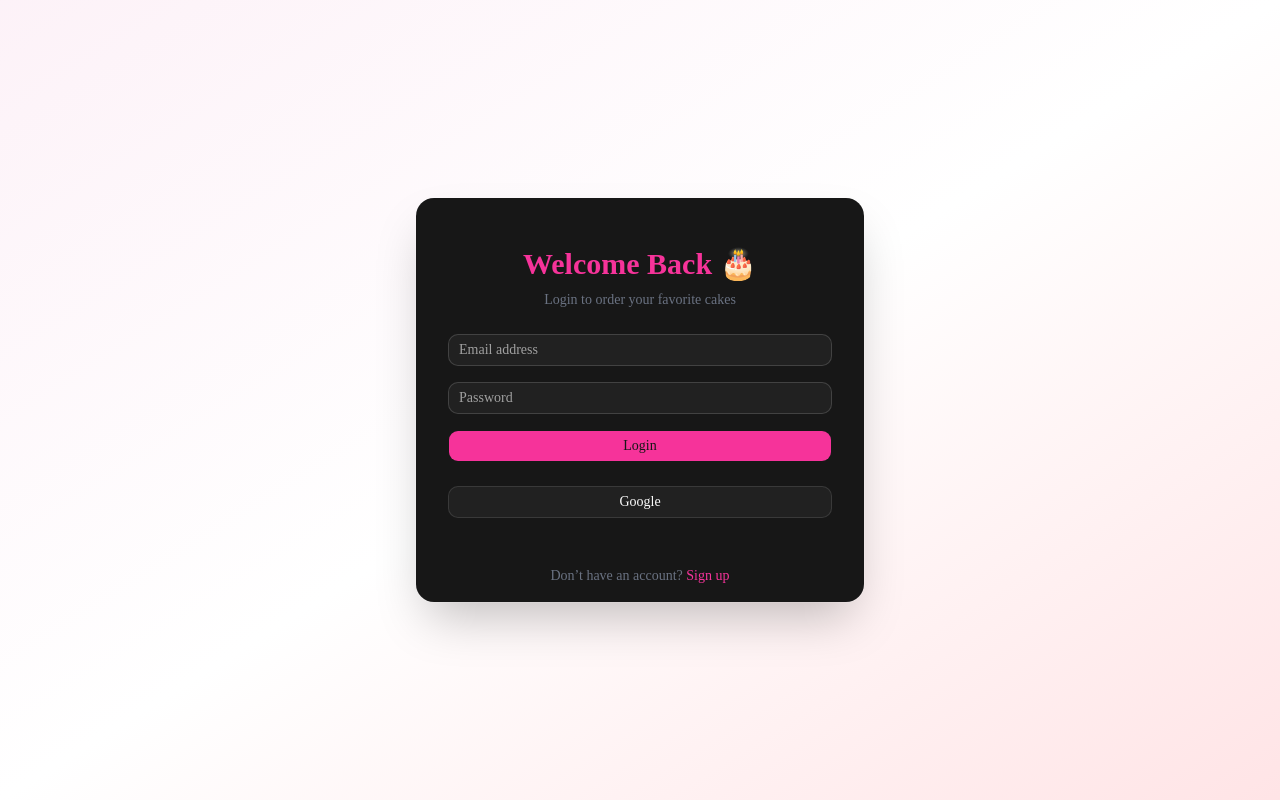
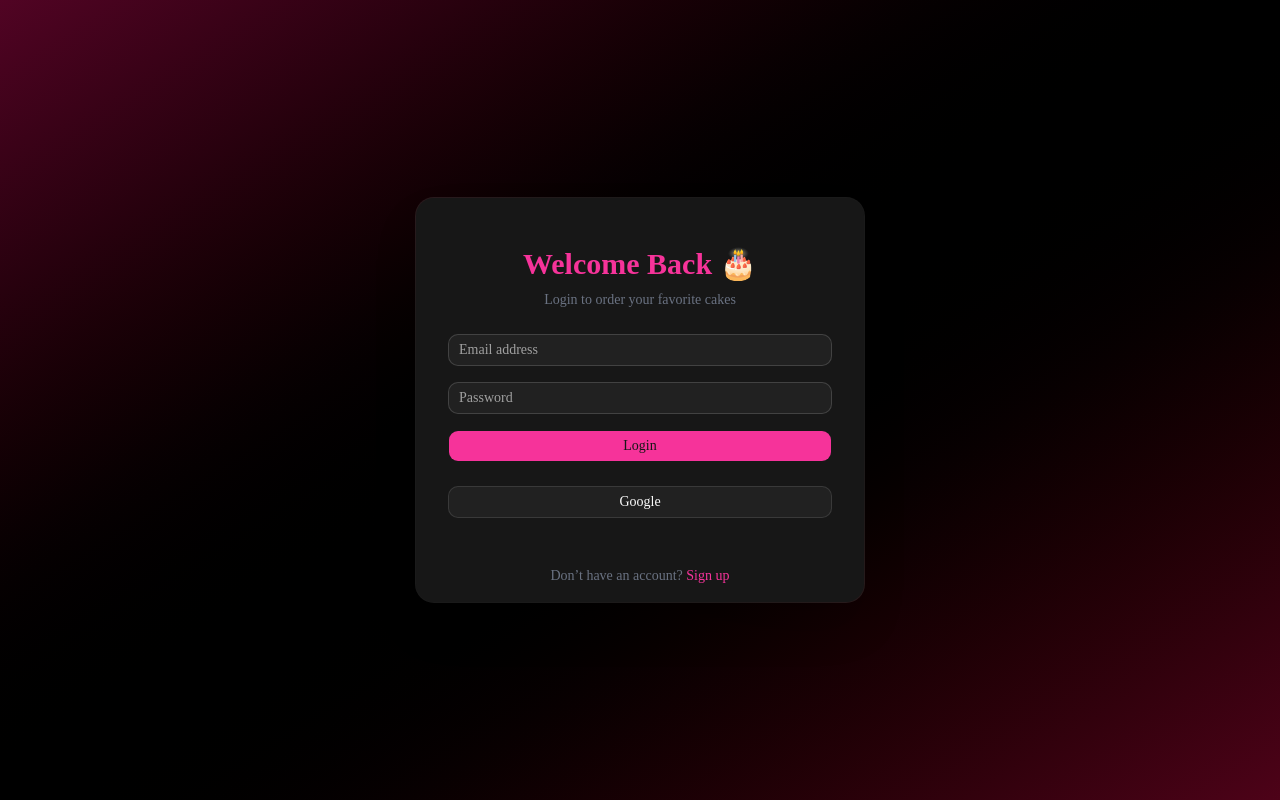
Before and after one commit to saikatse85/cake-heaven, a Next.js app: page /login in a window 1280 px wide. Built offline with nearby package versions, Linux system fonts and the light colour scheme; no server answers.

Commit message:
added bg darkand light mode

```diff
--- a/src/app/login/page.jsx
+++ b/src/app/login/page.jsx
@@ -159,7 +159,7 @@ export default function LoginPage() {
   // };
 
   return (
-    <div className="relative min-h-screen flex items-center justify-center px-6 bg-gradient-to-br from-pink-50 via-white to-rose-100">
+    <div className="relative min-h-screen flex items-center justify-center px-6 bg-gradient-to-br from-pink-50 via-white to-rose-100 dark:from-pink-950 dark:via-black dark:to-rose-950">
       <Card className="relative w-full max-w-md shadow-2xl rounded-2xl">
         <CardContent className="p-8 space-y-6">
           <div className="text-center space-y-2">
--- a/src/app/register/page.jsx
+++ b/src/app/register/page.jsx
@@ -100,7 +100,7 @@ export default function RegisterPage() {
   };
 
   return (
-    <div className="relative min-h-screen flex items-center justify-center px-6 bg-gradient-to-br from-pink-50 via-white to-rose-100">
+    <div className="relative min-h-screen flex items-center justify-center px-6 bg-gradient-to-br from-pink-50 via-white to-rose-100 dark:from-pink-950 dark:via-black dark:to-rose-950">
       <Card className="relative w-full max-w-md shadow-2xl rounded-2xl">
         <CardContent className="p-8 space-y-6">
           {/* Header */}
```
